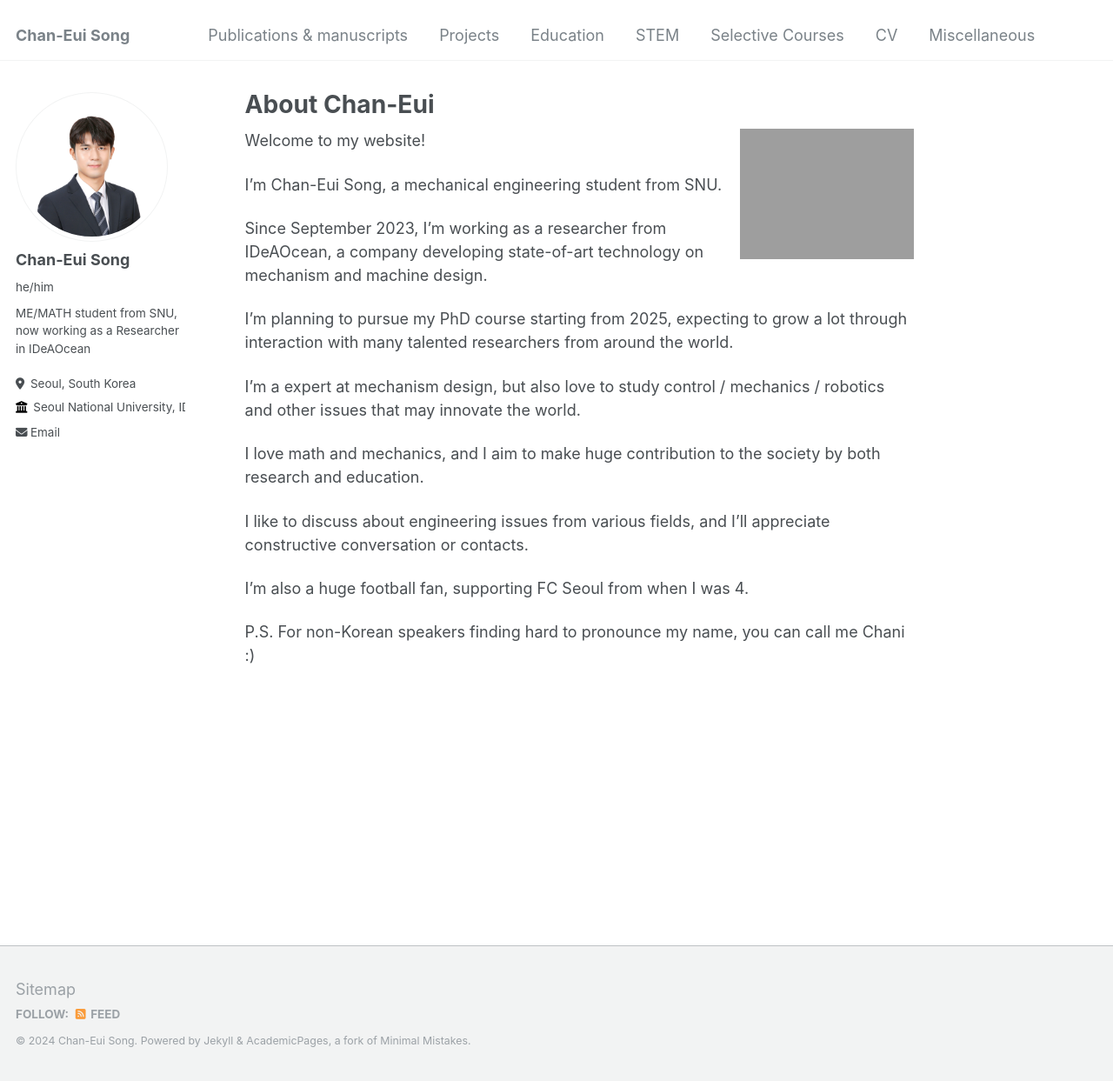
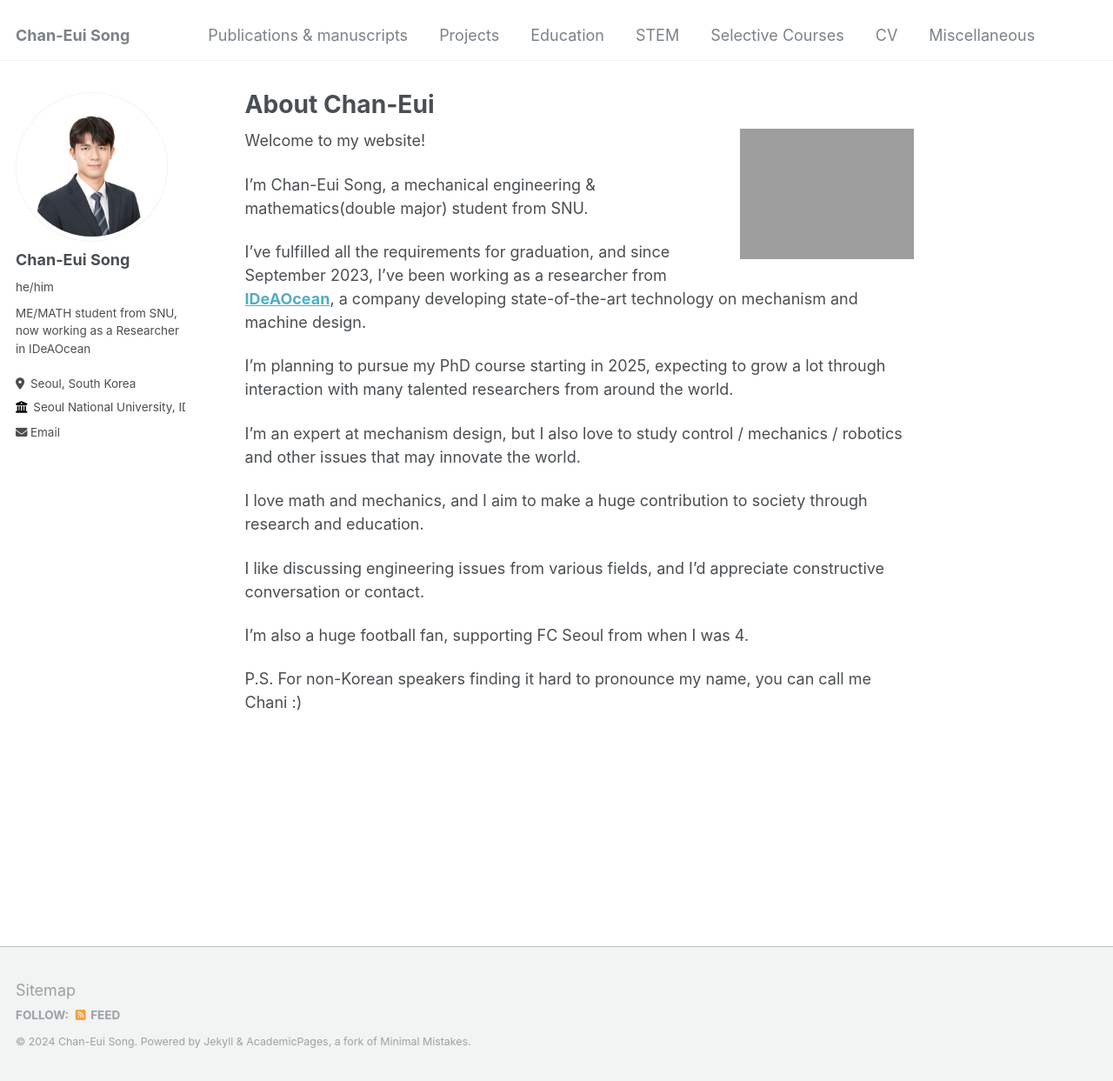
Before and after one commit to cksdml1014/chanisong, a Jekyll site: the page built from _pages/about.md, in a window 1280 px wide and 1243 px high. Shown: the whole window at 87% size. Built offline with Jekyll 4.4.1, drawn with Linux system fonts in a browser that asks for light colours.

Commit message:
Update about.md

```diff
--- a/_pages/about.md
+++ b/_pages/about.md
@@ -14,18 +14,18 @@ redirect_from:
 
 Welcome to my website!
 
-I'm Chan-Eui Song, a mechanical engineering student from SNU.
+I'm Chan-Eui Song, a mechanical engineering & mathematics(double major) student from SNU.
 
-Since September 2023, I'm working as a researcher from IDeAOcean, a company developing state-of-art technology on mechanism and machine design.
+I've fulfilled all the requirements for graduation, and since September 2023, I've been working as a researcher from **[IDeAOcean](ideaocean.ai)**, a company developing state-of-the-art technology on mechanism and machine design.
 
-I'm planning to pursue my PhD course starting from 2025, expecting to grow a lot through interaction with many talented researchers from around the world.
+I'm planning to pursue my PhD course starting in 2025, expecting to grow a lot through interaction with many talented researchers from around the world.
 
-I'm a expert at mechanism design, but also love to study control / mechanics / robotics and other issues that may innovate the world.
+I'm an expert at mechanism design, but I also love to study control / mechanics / robotics and other issues that may innovate the world.
 
-I love math and mechanics, and I aim to make huge contribution to the society by both research and education.
+I love math and mechanics, and I aim to make a huge contribution to society through research and education.
 
-I like to discuss about engineering issues from various fields, and I'll appreciate constructive conversation or contacts.
+I like discussing engineering issues from various fields, and I'd appreciate constructive conversation or contact.
 
 I'm also a huge football fan, supporting FC Seoul from when I was 4.
 
-P.S. For non-Korean speakers finding hard to pronounce my name, you can call me Chani :)
+P.S. For non-Korean speakers finding it hard to pronounce my name, you can call me Chani :)
```
